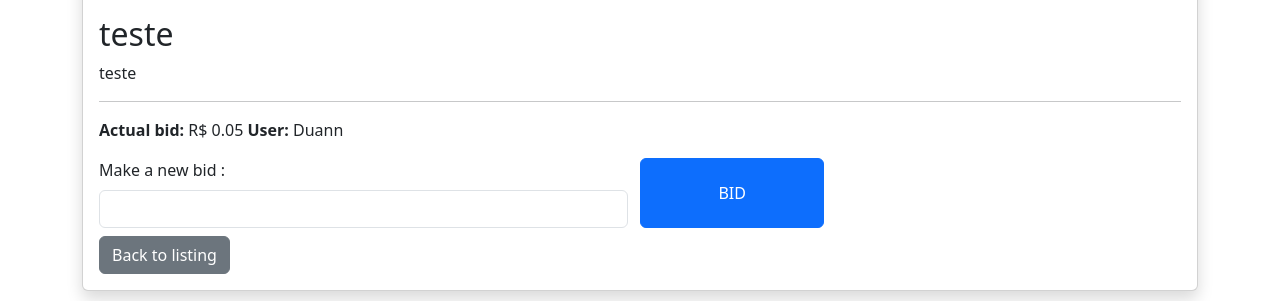
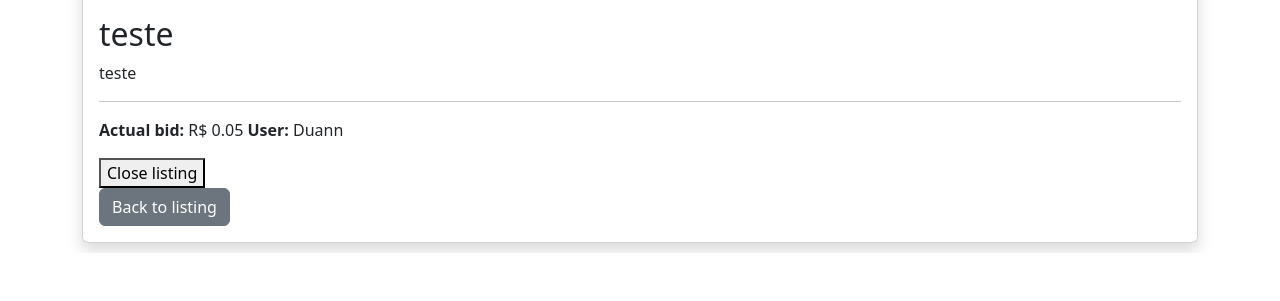
Before and after one commit to duanniten/commerce, a Django app: page /listing/1 in a window 1280 px wide. Shown: the part 627-928 px from the top of the page. After the commit the page ends 880 px from the top, so only its background shows below. Run offline with Django 3.2, Linux system fonts and the light colour scheme; a user stored in the database is signed in; data comes from the database, SQL or seed files in the repository; some libraries are stand-ins or nearby versions.

Commit message:
implemente close botton if user is creat user

```diff
--- a/auctions/templates/auctions/listing.html
+++ b/auctions/templates/auctions/listing.html
@@ -41,6 +41,14 @@
                 R$
                 {% endif %}
             </p>
+            {% if createUser == True %}
+                <form action="{% url 'listing' listing.id %}" method="POST">
+                    {% csrf_token %}
+                    <input type="hidden" name="close" value="True">
+                    <input type="hidden" name="listing_id" value="{{ listing.id }}">
+                    <button type="submit">Close listing</button>
+                </form>
+            {%else%}
                 {%if makeBid %}
                 <form action="{% url 'listing' listing.id %}" method="POST">
                     {% csrf_token %}
@@ -57,6 +65,7 @@
                     </div>
                 </form>
                 {% endif %}
+            {% endif %}
             <div class="row">
                 <div class="col">
                     <a href="{% url 'index' %}" class="btn btn-secondary">Back to listing</a>
--- a/auctions/views.py
+++ b/auctions/views.py
@@ -68,6 +68,10 @@ def listing(request, listing_id):
         if request.user.is_authenticated:
             bid = MakeBid()
             user = User.objects.get(username = request.user)
+            if user == listing.createUser:
+                createUser = True
+            else:
+                createUser = listing.createUser
             if listing in user.watchlist.all():
                 in_watchlist = True
             else:
@@ -77,7 +81,8 @@ def listing(request, listing_id):
         context = {
            "listing" :  listing,
             "makeBid" : bid,
-            "watchlist" : in_watchlist
+            "watchlist" : in_watchlist,
+            "createUser" : createUser
         }
 
         return render(request,"auctions/listing.html", context=context)
```
Lines whose indentation alone changed are shown as unchanged.
